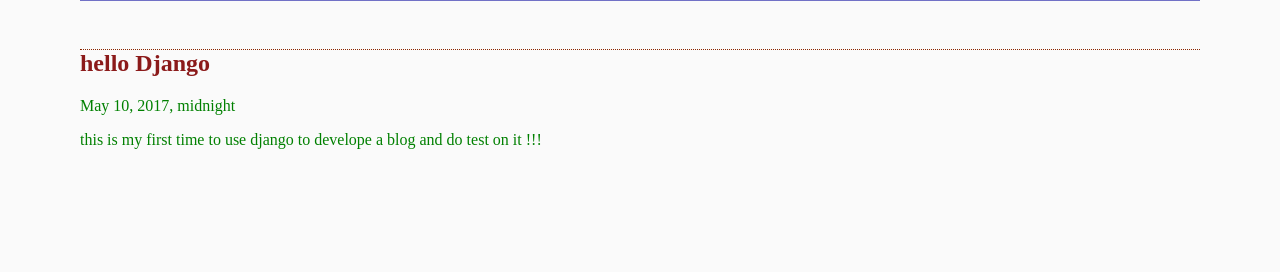
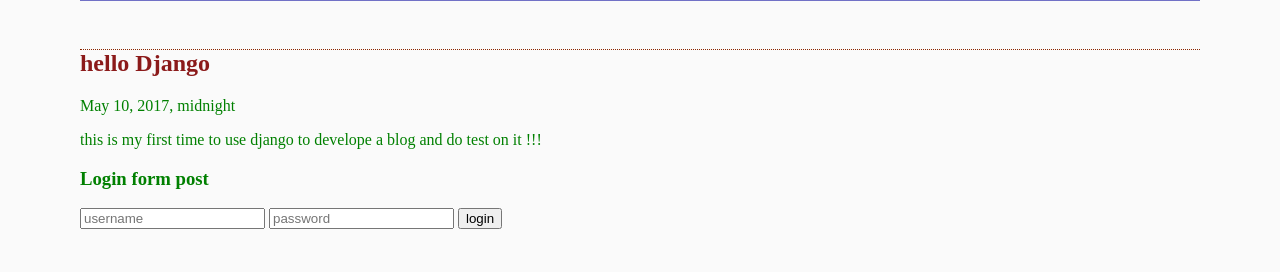
Before and after one commit to dittoyy/devpy, a Django app: template myweb/blog/templates/index.html in a window 1280 px wide. Shown: the part 164-436 px from the top of the page. Run offline with Django 3.2, Linux system fonts and the light colour scheme; the template is opened without the code that fills it: values that come from a table or form of the project are taken from there, others are empty; data comes from the database, SQL or seed files in the repository; parts of the project's set-up code (start-up, migrations or seed data) failed here and were passed over.

Commit message:
this is about getpostcookie

```diff
--- a/myweb/blog/templates/index.html
+++ b/myweb/blog/templates/index.html
@@ -1,9 +1,26 @@
 {% extends "base.html" %}
+
 {% block content %}
     {% for blog in blogs %}
         <h2>{{ blog.title }}</h2>
         <p>{{ blog.timestamp }}</p>
-        <!-- <i>dirtrrrrrrrrrrrrrrrrrr</i> -->
         <p>{{ blog.body }}</p>
+
+
     {% endfor %}
+   <!--  <h3>Login form get</h2>
+        <form method='get' action='/login/'>
+            <input type="text" name="username" placeholder='username'>
+            <input type="password" name="password" placeholder='password'>
+            <button id='btn' type='submit'>login</button>
+            <br>{{error}}
+        </form> -->
+            <h3>Login form post</h2>
+        <form method='post' action='/login/'>
+            {% csrf_token %}
+            <input type="text" name="username" placeholder='username'>
+            <input type="password" name="password" placeholder='password'>
+            <button id='btn' type='submit'>login</button>
+            <br>{{error}}
+        </form>
 {% endblock %}
--- a/myweb/myweb/settings.py
+++ b/myweb/myweb/settings.py
@@ -48,6 +48,9 @@ MIDDLEWARE = [
     'django.contrib.auth.middleware.AuthenticationMiddleware',
     'django.contrib.messages.middleware.MessageMiddleware',
     'django.middleware.clickjacking.XFrameOptionsMiddleware',
+
+    # # 'django.middleware.csrf.CsrfViewMiddleware',
+    # 'django.middleware.csrf.CsrfResponseMiddleware',
 ]
 
 ROOT_URLCONF = 'myweb.urls'
--- a/myweb/myweb/urls.py
+++ b/myweb/myweb/urls.py
@@ -25,5 +25,6 @@ from blog import views
 urlpatterns = [
     url(r'^admin/', admin.site.urls),
     url(r'^index/$',views.index),
-
+    url(r'^login/$',views.login),
+    url(r'^login_ok/$',views.login_ok),
 ]
```
Also changed, not shown: myweb/blog/views.py (+47 -0 lines), 4 other files.
